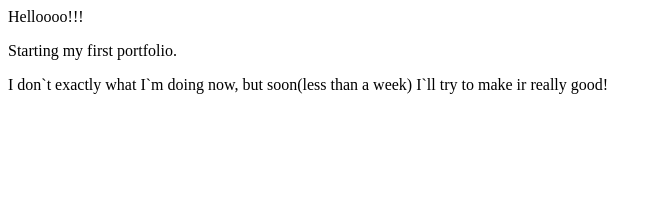
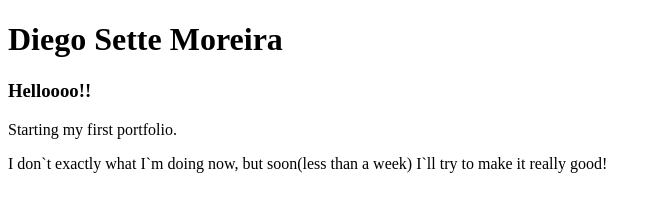
Before and after one commit to settediego/settediego.github.io, a plain HTML site: page index.html in a window 1280 px wide. Shown: the whole page, without its empty margins (0-662 px from the left). Drawn offline with Linux system fonts and the light colour scheme.

Commit message:
adding my name and a few words

```diff
--- a/index.html
+++ b/index.html
@@ -6,9 +6,11 @@
   <meta name="viewport" content="width=device-width, initial-scale=1.0">
   <title>Diego Sette</title>
 </head>
-<body>Helloooo!!!
-<p>Starting my first portfolio. </p>
-<p>I don`t exactly what I`m doing now, but soon(less than a week) I`ll try to make ir really good!</p>
+<body>
+  <h1>Diego Sette Moreira</h1>
+  <h3>Helloooo!!</h3>
+  <p>Starting my first portfolio. </p>
+  <p>I don`t exactly what I`m doing now, but soon(less than a week) I`ll try to make it really good!</p>
 
 </body>
 </html>
```
